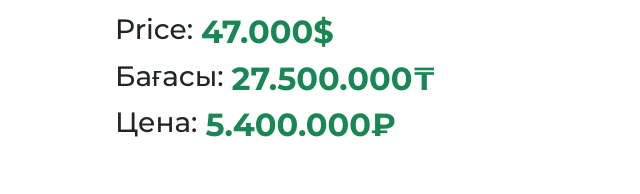
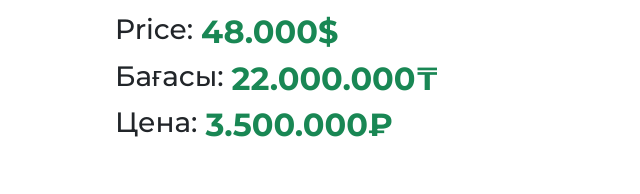
Before and after one commit to Azamat4985/printer, a plain HTML site: page index.html in a window 1280 px wide. Shown: the part 695-889 px from the top of the page, 575-1215 px from the left. Drawn offline with nearby package versions, Linux system fonts and the light colour scheme.

Commit message:
price fix

```diff
--- a/index.html
+++ b/index.html
@@ -54,15 +54,15 @@
             </p>
             <div class="d-flex">
               <p class="me-2 h3">Price:</p>
-              <p class="h2 fw-bold text-success">47.000$</p>
+              <p class="h2 fw-bold text-success">48.000$</p>
             </div>
             <div class="d-flex">
               <p class="me-2 h3">Бағасы:</p>
-              <p class="h2 fw-bold text-success">27.500.000₸</p>
+              <p class="h2 fw-bold text-success">22.000.000₸</p>
             </div>
             <div class="d-flex">
               <p class="me-2 h3">Цена:</p>
-              <p class="h2 fw-bold text-success">5.400.000₽</p>
+              <p class="h2 fw-bold text-success">3.500.000₽</p>
             </div>
           </div>
         </div>
```
